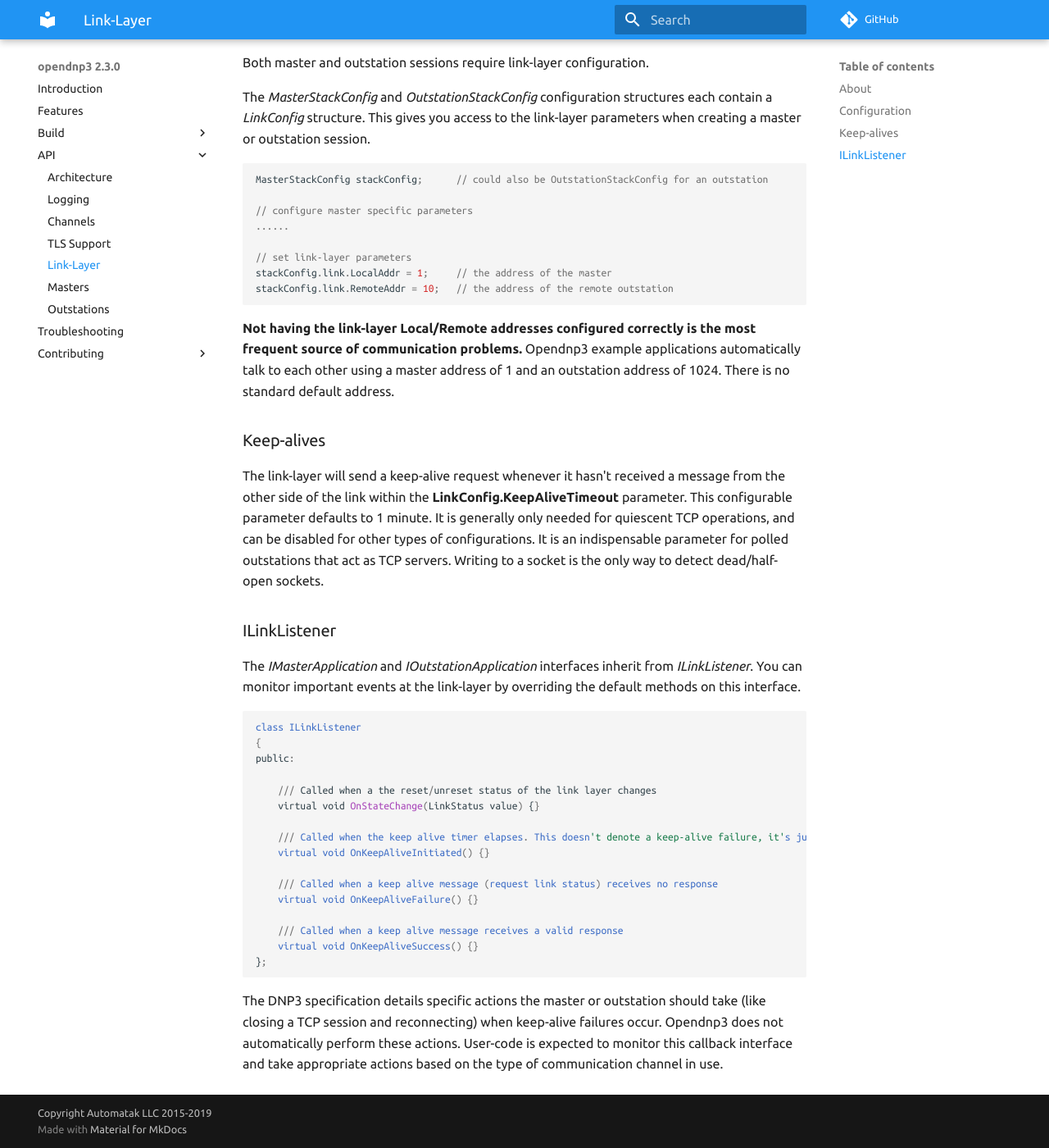
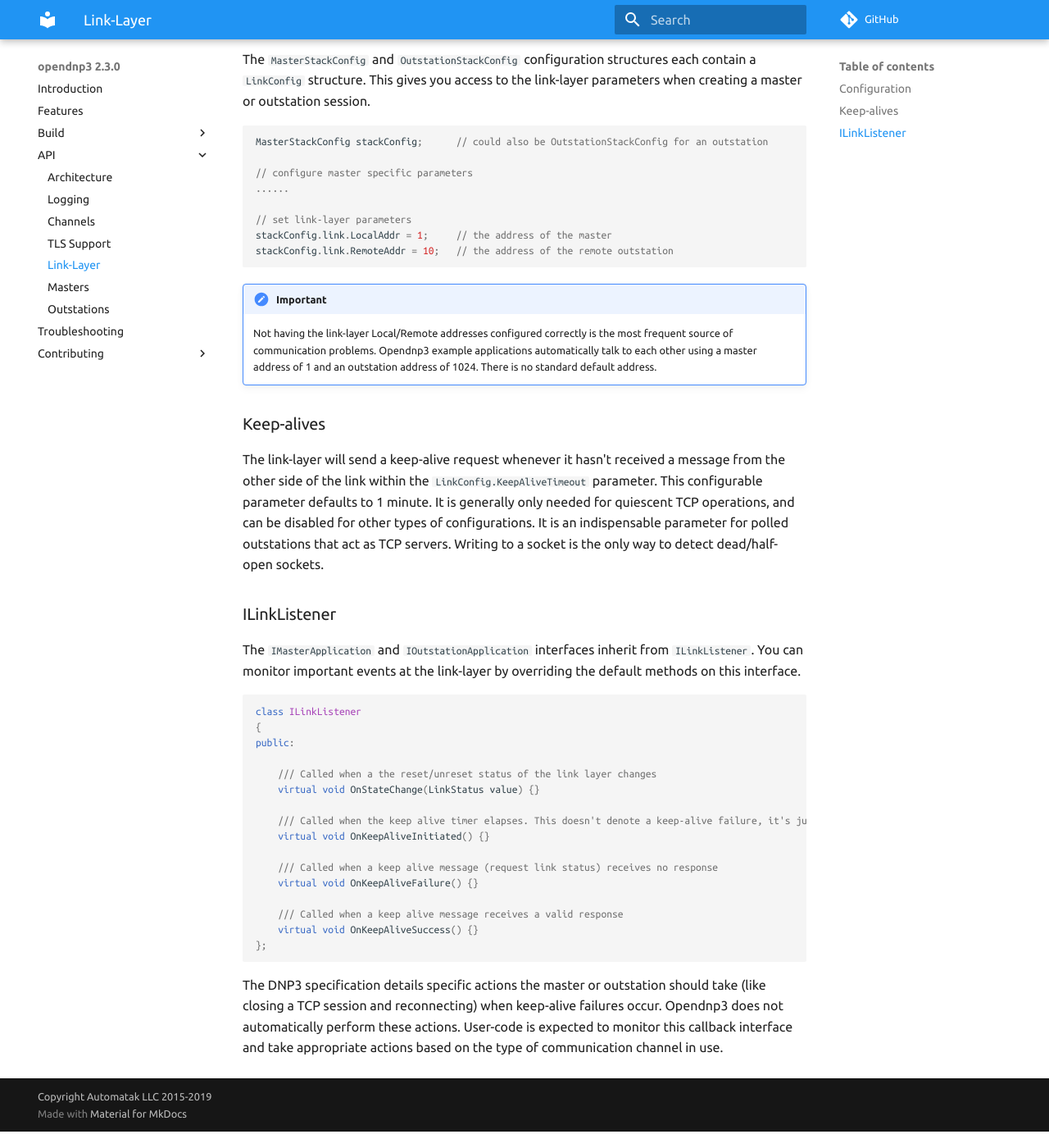
Before and after one commit to dnp3/opendnp3-guide, an MkDocs documentation site: the page built from docs/api/linklayer.md, in a window 1280 px wide and 1400 px high, scrolled down 425 px. Shown: the whole window at 82% size. Built offline with MkDocs 1.6.1 and Material for MkDocs 9.7.7, drawn with Linux system fonts in a browser that asks for light colours; comment, search, counter and statistics services are not loaded.

Commit message:
update the link layer

````diff
--- a/docs/api/linklayer.md
+++ b/docs/api/linklayer.md
@@ -1,8 +1,6 @@
-### About
-
 The DNP3 link-layer is the lowest level of the DNP3 stack, and provides a number of services for DNP3 communications:
 
-* Addressing - Each DNP3 frame contains both a 16-bit *source* and *destination* address field.
+* Addressing - Each DNP3 frame contains both a 16-bit `source` and `destination` address field.
 * Keep-alive - The ability to periodically send "keep-alive" requests (REQUEST_LINK_STATUS)
 * Error-checking - Interleaved CRC values that can separately detect data corruption in the header and payload.
 
@@ -10,10 +8,10 @@ The DNP3 link-layer is the lowest level of the DNP3 stack, and provides a number
 
 Both master and outstation sessions require link-layer configuration.
 
-The *MasterStackConfig* and *OutstationStackConfig* configuration structures each contain a *LinkConfig* structure.
+The `MasterStackConfig` and `OutstationStackConfig` configuration structures each contain a `LinkConfig` structure.
 This gives you access to the link-layer parameters when creating a master or outstation session.
 
-```cpp
+```c++
 MasterStackConfig stackConfig;		// could also be OutstationStackConfig for an outstation
 
 // configure master specific parameters
@@ -24,21 +22,23 @@ stackConfig.link.LocalAddr = 1;		// the address of the master
 stackConfig.link.RemoteAddr = 10;   // the address of the remote outstation
 ```
 
-**Not having the link-layer Local/Remote addresses configured correctly is the most frequent source of communication problems.** Opendnp3 example applications
-automatically talk to each other using a master address of 1 and an outstation address of 1024. There is no standard default address.
+!!! important
+    Not having the link-layer Local/Remote addresses configured correctly is the most frequent source of communication problems.
+	Opendnp3 example applications automatically talk to each other using a master address of 1 and an outstation address of 1024.
+	There is no standard default address.
 
 ### Keep-alives
 
-The link-layer will send a keep-alive request whenever it hasn't received a message from the other side of the link within the __LinkConfig.KeepAliveTimeout__ parameter.
-This configurable parameter defaults to 1 minute.  It is generally only needed for quiescent TCP operations, and can be disabled for other types of configurations. It is an
+The link-layer will send a keep-alive request whenever it hasn't received a message from the other side of the link within the `LinkConfig.KeepAliveTimeout` parameter.
+This configurable parameter defaults to 1 minute. It is generally only needed for quiescent TCP operations, and can be disabled for other types of configurations. It is an
 indispensable parameter for polled outstations that act as TCP servers. Writing to a socket is the only way to detect dead/half-open sockets.
 
 ### ILinkListener
 
-The _IMasterApplication_ and _IOutstationApplication_ interfaces inherit from _ILinkListener_. You can monitor important events at the link-layer by overriding the
+The `IMasterApplication` and `IOutstationApplication` interfaces inherit from `ILinkListener`. You can monitor important events at the link-layer by overriding the
 default methods on this interface.
 
-```
+```c++
 class ILinkListener
 {
 public:
````
